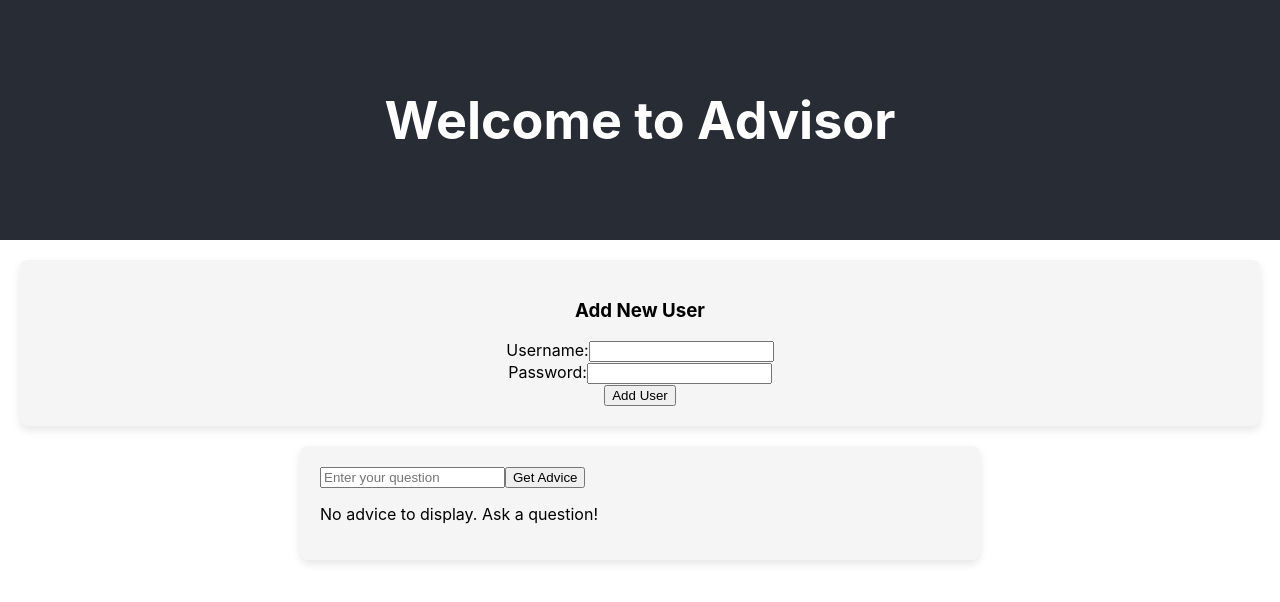
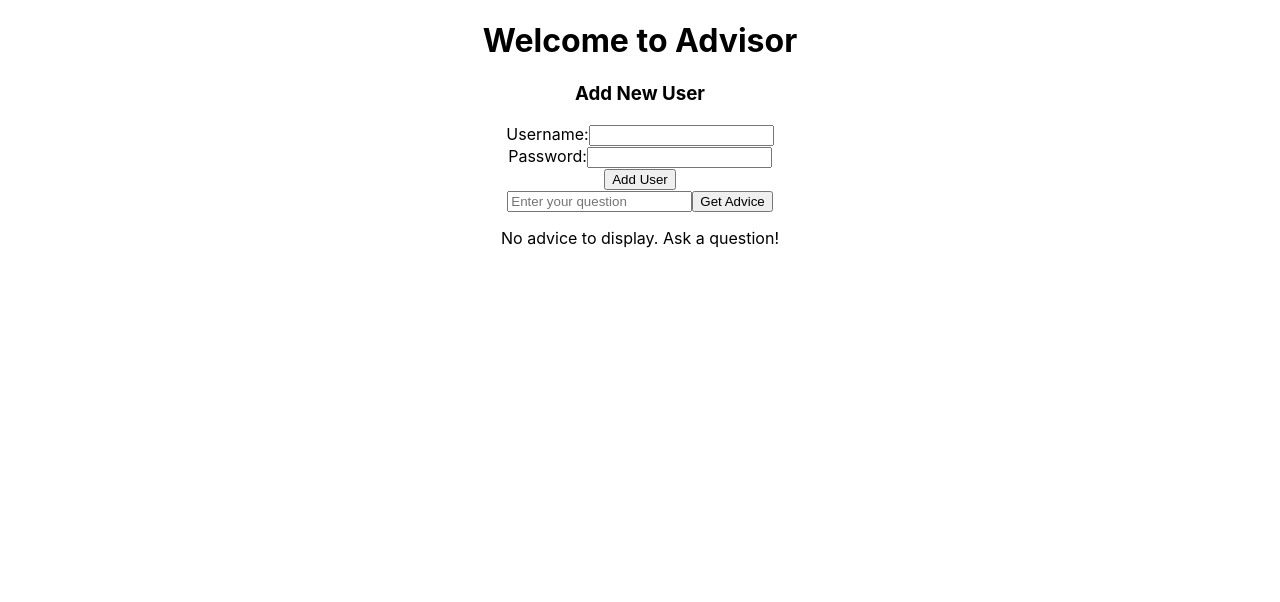
Before and after one commit to naturuplift/AdviseNextStep, a React (Create React App) app in the folder client/: page / in a window 1280 px wide. Shown: the top 602 px of the page. Built offline with nearby package versions, Linux system fonts and the light colour scheme.

Commit message:
Update App.css

```diff
--- a/client/src/App.css
+++ b/client/src/App.css
@@ -1,52 +1,41 @@
+
 .App {
   text-align: center;
 }
 
-.App-logo {
-  height: 40vmin;
-  pointer-events: none;
+.Navbar {
+  display: flex;
+  justify-content: space-between;
+  align-items: center;
+  background-color: #282c34;
+  padding: 10px 20px;
+  color: white;
 }
 
-.App-header {
-  background-color: #282c34;
-  min-height: 30vh;
+.Navbar-title h1 {
+  margin: 0;
+  font-size: 3rem;
+}
+
+.Navbar-login {
+  display: flex;
+  align-items: center;
+}
+
+.Hero {
   display: flex;
   flex-direction: column;
   align-items: center;
   justify-content: center;
-  font-size: calc(10px + 2vmin);
-  color: white;
+  height: 80vh; /* Adjust as needed */
+  background-color: #f5f5f5;
+  padding: 20px;
+  box-shadow: 0 4px 8px rgba(0,0,0,0.1);
+  border-radius: 8px;
 }
 
-.User-section, .Advice-section {
-  margin: 20px;
-  padding: 20px;
-  background-color: #f5f5f5;
-  border-radius: 8px;
-  box-shadow: 0 4px 8px rgba(0,0,0,0.1);
+.Hero form, .Hero div {
+  width: 100%;
+  max-width: 600px; /* Adjust as needed */
+  margin: 10px 0;
 }
-
-.Advice-section {
-  text-align: left;
-  width: 50%;
-  margin: auto;
-}
-
-.App-link {
-  color: #61dafb;
-}
-
-@media (prefers-reduced-motion: no-preference) {
-  .App-logo {
-    animation: App-logo-spin infinite 20s linear;
-  }
-}
-
-@keyframes App-logo-spin {
-  from {
-    transform: rotate(0deg);
-  }
-  to {
-    transform: rotate(360deg);
-  }
-}
```
